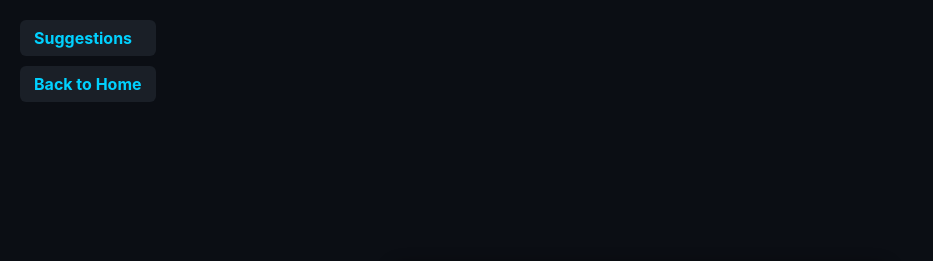
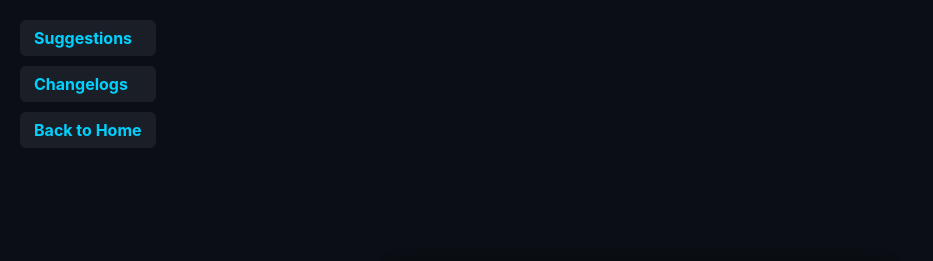
Before and after one commit to codingiscool464/updatecountdown, a plain HTML site: page index.html in a window 1280 px wide. Shown: the top 261 px of the page, without its empty margins (0-933 px from the left). Drawn offline with Linux system fonts and the light colour scheme.

Commit message:
Add Changelogs button to top links

```diff
--- a/index.html
+++ b/index.html
@@ -99,6 +99,10 @@
   <!-- TOP BUTTONS -->
   <div class="top-links">
     <a class="top-link-btn" href="https://codingiscool464.github.io/suggestionform/" target="_blank">Suggestions</a>
+
+    <!-- NEW CHANGELOGS BUTTON INSERTED HERE -->
+    <a class="top-link-btn" href="https://codingiscool464.github.io/changelogs" target="_blank">Changelogs</a>
+
     <a class="top-link-btn" href="https://codingiscool464.github.io">Back to Home</a>
   </div>
 
```
